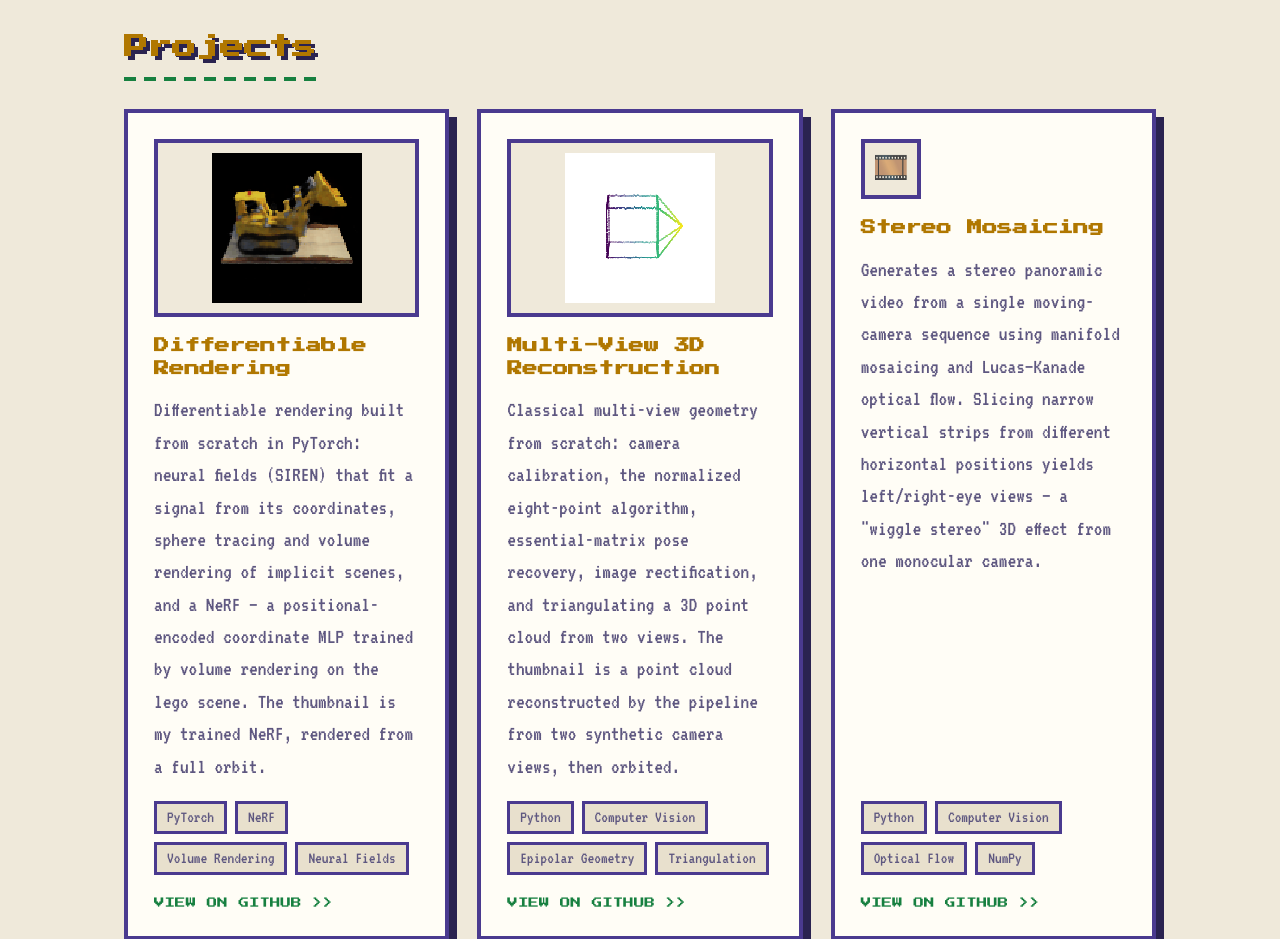
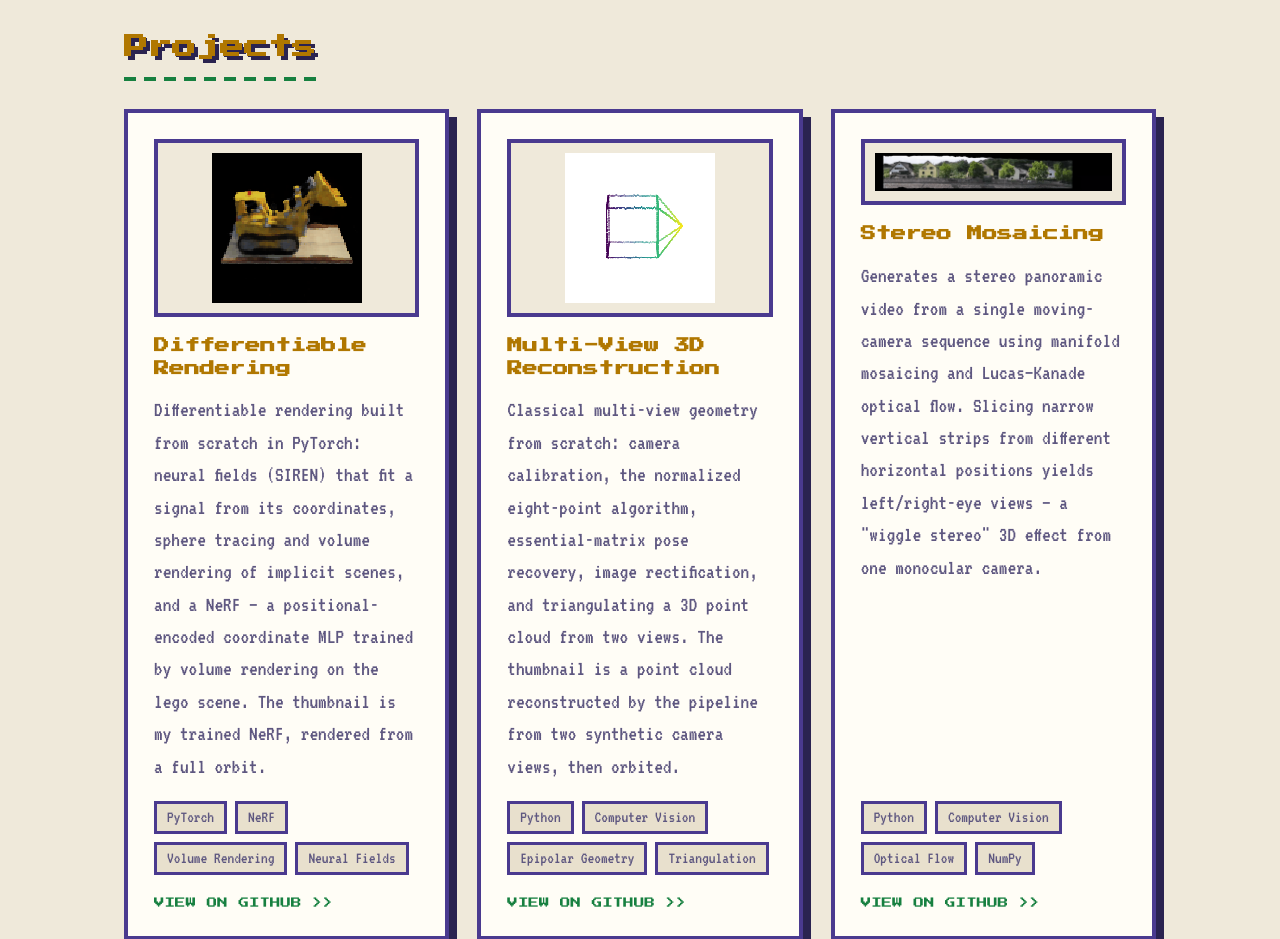
Before and after one commit to Yonghao-Lee/Yonghao-Lee.github.io, a React (Vite) app: page / in a window 1280 px wide. Shown: the part 2080-3019 px from the top of the page. Built offline with nearby package versions, Linux system fonts and the light colour scheme.

Commit message:
Add wide panorama gif thumbnail to Stereo Mosaicing card

```diff
--- a/src/components/Projects.jsx
+++ b/src/components/Projects.jsx
@@ -10,7 +10,7 @@ export default function Projects() {
           {projects.map((p, i) => (
             <Reveal as="article" key={p.title} className="card" delay={(i % 3) * 90}>
               {p.media ? (
-                <div className="card__media">
+                <div className={p.mediaWide ? 'card__media card__media--wide' : 'card__media'}>
                   <img src={p.media} alt={p.mediaAlt || p.title} loading="lazy" />
                 </div>
               ) : (
--- a/src/data.js
+++ b/src/data.js
@@ -107,6 +107,9 @@ export const projects = [
     link: 'https://github.com/Yonghao-Lee/Video-Mosaicing',
     linkLabel: 'View on GitHub',
     icon: '🎞️',
+    media: import.meta.env.BASE_URL + 'mosaic-pano.gif',
+    mediaAlt: 'A stitched panorama of a riverbank, with the wiggle-stereo 3D effect',
+    mediaWide: true,
   },
   {
     title: 'MNIST Representation Learning',
--- a/src/index.css
+++ b/src/index.css
@@ -461,6 +461,14 @@ img { max-width: 100%; display: block; image-rendering: pixelated; }
   height: 150px;
   image-rendering: pixelated;
 }
+.card__media--wide {
+  align-self: stretch;
+}
+.card__media--wide img {
+  width: 100%;
+  height: auto;
+  image-rendering: auto;
+}
 .card:hover .card__media { border-color: var(--green); }
 .card__title { font-family: var(--font-head); font-size: 0.95rem; margin: 0 0 14px; color: var(--yellow); }
 .card__blurb { color: var(--muted); margin: 0 0 18px; flex: 1; font-size: 1.35rem; }
```
Also changed, not shown: public/mosaic-pano.gif (added).
